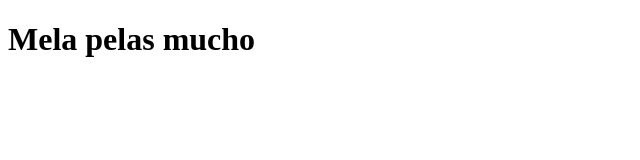
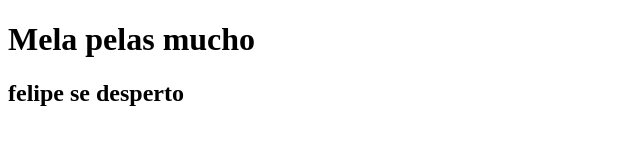
Before and after one commit to dianag88/prueba-git, a plain HTML site: page prueba.html in a window 1280 px wide. Shown: the whole page, without its empty margins (0-640 px from the left). Drawn offline with Linux system fonts and the light colour scheme.

Commit message:
agregamos h2

```diff
--- a/prueba.html
+++ b/prueba.html
@@ -8,6 +8,7 @@
 </head>
 <body>
     <h1>Mela pelas mucho</h1>
+    <h2>felipe se desperto</h2>
 
 </body>
 </html>
```
